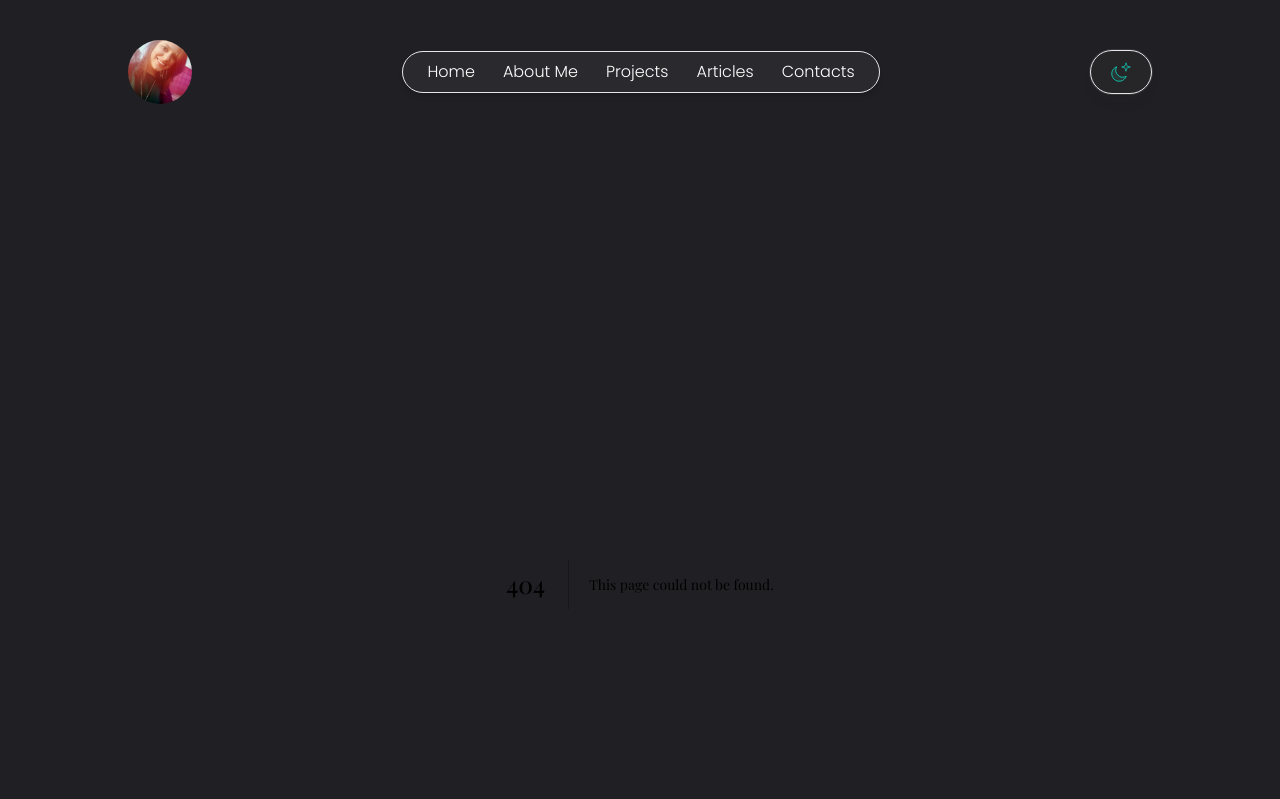
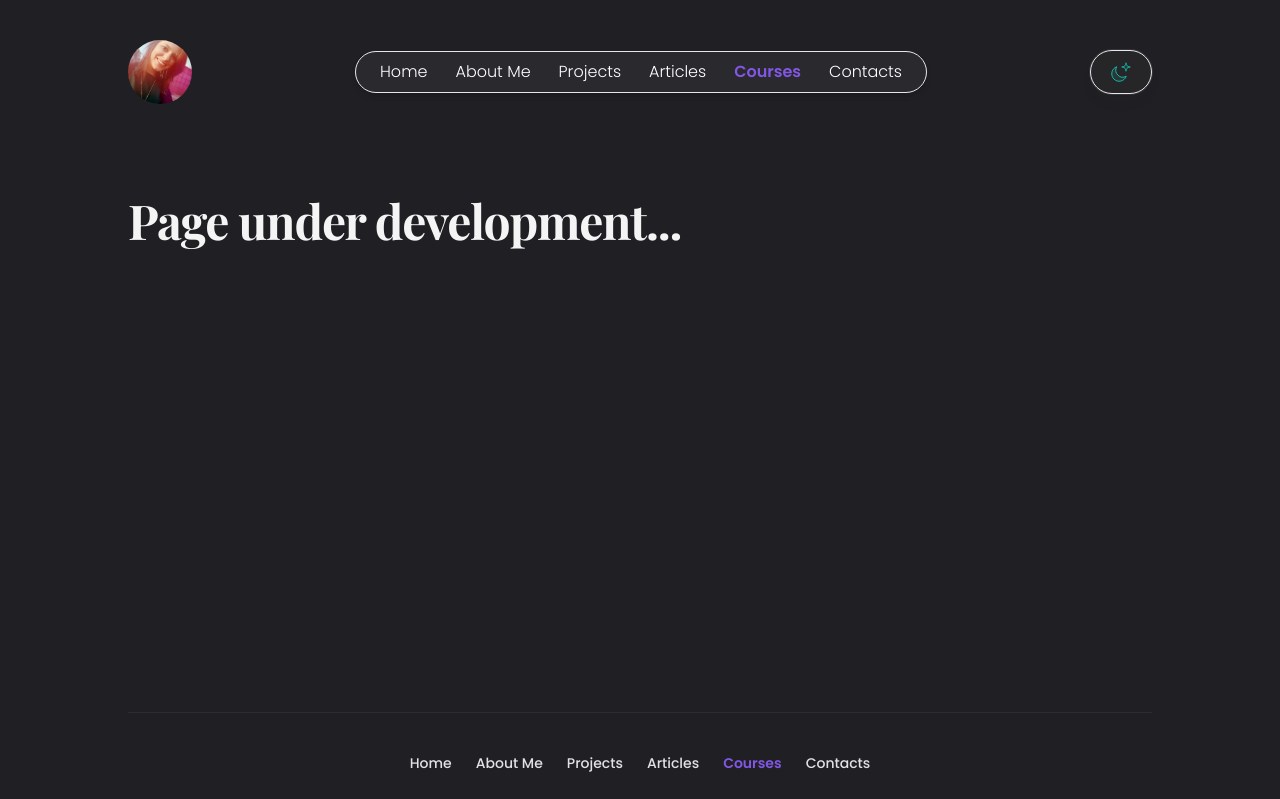
Before and after one commit to catiabarroco/portfolio_nextjs, a Next.js app: page /courses in a window 1280 px wide. Before the commit this address had no page. Shown: the top 799 px of the page. Built offline with nearby package versions, Linux system fonts and the light colour scheme.

Commit message:
courses page

```diff
--- a/src/components/Footer.tsx
+++ b/src/components/Footer.tsx
@@ -1,5 +1,8 @@
 import URLS from '@utils/PathURL';
 import { NavLink } from '@components/NavLink';
+import { menuLinks } from '@constants';
+import { IsRouterPath } from '@utils/RouterPath';
+import { MenuPages } from '@components/MenuPages';
 
 export function Footer() {
   return (
@@ -7,12 +10,8 @@ export function Footer() {
       <div className="container mx-auto px-5 md:px-32">
         <div className="border-t border-brand-secondary-200 pb-16 pt-10 dark:border-zinc-700/40">
           <div className="flex flex-col w-full items-center justify-between gap-4 md:gap-6">
-            <div className="flex gap-6 text-sm font-medium text-brand-secondary-800 dark:text-brand-secondary-200">
-              <NavLink href={URLS.home()}>Home</NavLink>
-              <NavLink href={URLS.about()}>About</NavLink>
-              <NavLink href={URLS.projects()}>Projects</NavLink>
-              <NavLink href={URLS.articles()}>Articles</NavLink>
-              <NavLink href={URLS.contacts()}>Contacts</NavLink>
+            <div className="flex flex-wrap justify-center gap-4 lg:gap-6 text-sm font-medium text-brand-secondary-800 dark:text-brand-secondary-200">
+              <MenuPages />
             </div>
             <p className="text-sm text-brand-secondary-300 flex">
               &copy; {new Date().getFullYear()} Cátia Barroco. All rights
--- a/src/components/Header/index.tsx
+++ b/src/components/Header/index.tsx
@@ -6,6 +6,7 @@ import { IsRouterPath } from '@utils/RouterPath';
 import { ModeToggle } from '@components/ModeToggle';
 import { MenuSmall } from '@components/Header/partials/MenuSmall';
 import { menuLinks } from '@constants';
+import { MenuPages } from '@components/MenuPages';
 
 export function Header() {
   return (
@@ -24,21 +25,11 @@ export function Header() {
         </NavLink>
 
         <div className="hidden lg:flex rounded-full py-2 px-6 gap-7 border shadow shadow-md dark:bg-brand-secondary-700 font-light items-center">
-          {menuLinks.map(({ href, label }) => {
-            return (
-              <NavLink
-                href={href}
-                selectedStyle={IsRouterPath(href)}
-                style="primaryStyle"
-                key={label}
-              >
-                {label}
-              </NavLink>
-            );
-          })}
+          <MenuPages />
         </div>
 
         <MenuSmall />
+
         <ModeToggle />
       </div>
     </header>
--- /dev/null
+++ b/src/components/MenuPages.tsx
@@ -0,0 +1,20 @@
+import { NavLink } from '@components/NavLink';
+import { menuLinks } from '@constants';
+import { IsRouterPath } from '@utils/RouterPath';
+
+export function MenuPages() {
+  return (
+    <>
+      {menuLinks.map(({ href, label }) => (
+        <NavLink
+          href={href}
+          selectedStyle={IsRouterPath(href)}
+          style="primaryStyle"
+          key={label}
+        >
+          {label}
+        </NavLink>
+      ))}
+    </>
+  );
+ }
--- /dev/null
+++ b/src/pages/courses.tsx
@@ -0,0 +1,18 @@
+import Head from 'next/head';
+import PageTitle from '@components/PageTitle';
+
+export default function Courses() {
+  return (
+    <>
+      <Head>
+        <title>Courses - Cátia Barroco</title>
+        <meta name="" content="" />
+      </Head>
+      <div className="container mx-auto px-5 md:px-32">
+        <div className="flex flex-col gap-6 mb-16">
+          <PageTitle>Page under development...</PageTitle>
+        </div>
+      </div>
+    </>
+  );
+}
--- a/src/shared/constants/Menu.ts
+++ b/src/shared/constants/Menu.ts
@@ -5,5 +5,6 @@ export const menuLinks = [
   { href: URLS.about(), label: 'About Me' },
   { href: URLS.projects(), label: 'Projects' },
   { href: URLS.articles(), label: 'Articles' },
+  { href: URLS.courses(), label: 'Courses' },
   { href: URLS.contacts(), label: 'Contacts' },
 ];
--- a/src/shared/utils/PathURL.ts
+++ b/src/shared/utils/PathURL.ts
@@ -3,6 +3,7 @@ const URLS = {
   about: () => '/about',
   projects: () => '/projects',
   articles: () => '/articles',
+  courses: () => '/courses',
   contacts: () => '/contacts',
 };
 
```
